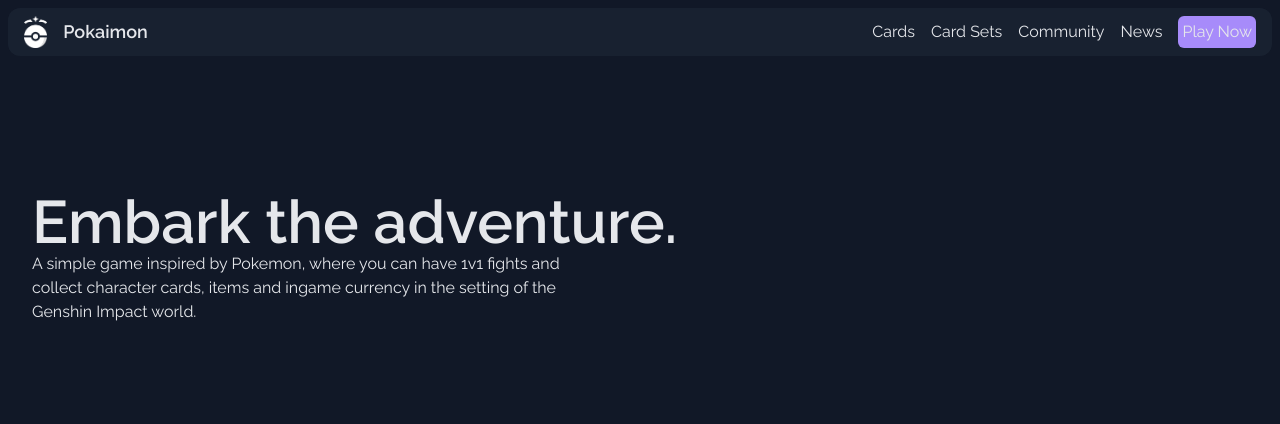
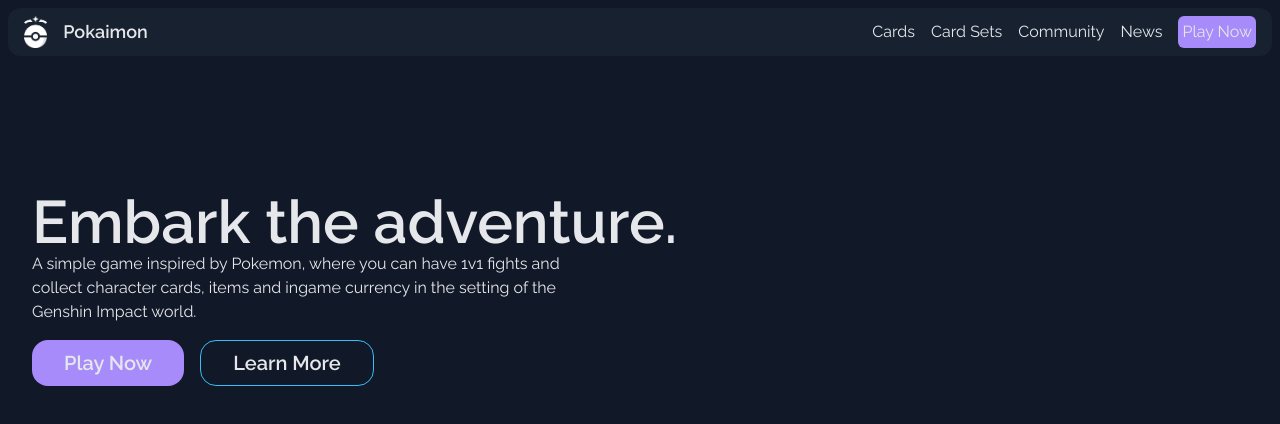
Before and after one commit to catto-labs/pokaimon, a Vue app: page / in a window 1280 px wide. Shown: the top 424 px of the page. Built offline with nearby package versions, Linux system fonts and the light colour scheme.

Commit message:
feat: add CTA and secondary button on main page

```diff
--- a/src/views/HomeView.vue
+++ b/src/views/HomeView.vue
@@ -8,6 +8,16 @@
         collect character cards, items and ingame currency in the setting of the
         Genshin Impact world.
       </p>
+      <div class="mt-4 flex flex-row gap-4">
+        <button class="rounded-2xl bg-purple px-8 py-2 text-xl font-bold">
+          Play Now
+        </button>
+        <button
+          class="rounded-2xl border border-blue px-8 py-2 text-xl font-bold hover:bg-blue"
+        >
+          Learn More
+        </button>
+      </div>
     </main>
   </div>
 </template>
```
